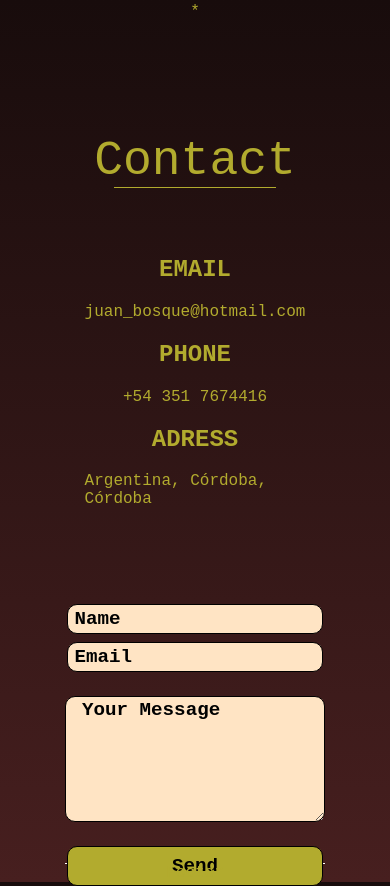
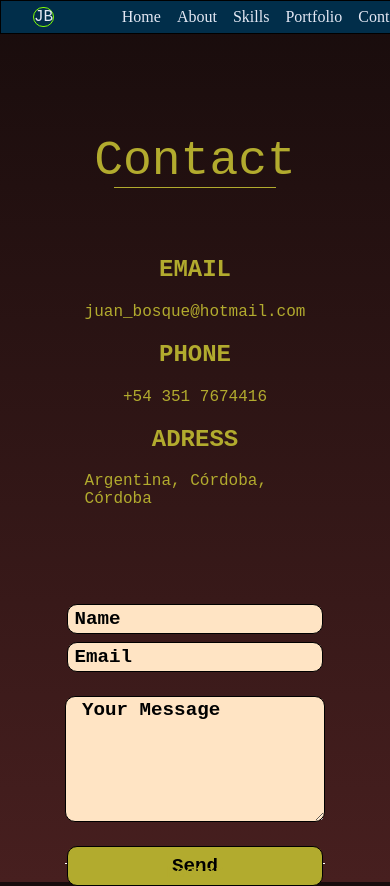
Before and after one commit to bosque-juan/portfolioreact, a React (Create React App) app: page / in a window 390 px wide. Built offline with nearby package versions, Linux system fonts and the light colour scheme.

Commit message:
navResposive

```diff
--- a/src/App.css
+++ b/src/App.css
@@ -28,6 +28,3 @@ html {
   scroll-behavior: smooth;
   background-color: #180c0c;
 }
-@media screen  and (max-width: 600px){
- /* body{ display: flex;} */
-}
--- a/src/presentational/Nav.jsx
+++ b/src/presentational/Nav.jsx
@@ -1,12 +1,9 @@
-
 import Style from "./Nav.module.css";
 
 export default function Nav() {
   return (
-    <div  className={Style.head}>
-      <div >
-        <main className={Style.logo}>JB</main>
-      </div>
+    <div className={Style.headNav}>
+      <div className={Style.logo}>JB</div>
       <div className={Style.links}>
         <span>
           <a href="#home">Home</a>
@@ -16,13 +13,13 @@ export default function Nav() {
         </span>
         <span>
           <a href="#skills">Skills</a>
-      </span>
+        </span>
         <span>
           <a href="#portfolio">Portfolio</a>
-       </span>
+        </span>
         <span>
           <a href="#contact">Contact</a>
-      </span>
+        </span>
       </div>
     </div>
   );
--- a/src/presentational/Nav.module.css
+++ b/src/presentational/Nav.module.css
@@ -1,44 +1,66 @@
-.head {
+.headNav {
   position: fixed;
   z-index: 1000;
   width: 100%;
   display: flex;
-  height: 2rem;
-  justify-content:space-around;
+  height: 4rem;
+  justify-content: flex-end;
   background-color: #012e4a;
-  padding: 1rem;
+  align-items: center;
   border: solid 1px black;
 }
 .logo {
-  position: relative;
-  left:1px;
-  display: flex;
-  justify-items: flex-start;
+  position: absolute;
+  left: 4rem;
+
   border: #82ff04 solid 1px;
   border-radius: 60px;
- align-items: center;
-  padding: .5rem;
+
+  padding: 0.5rem;
 
   color: #e4e8f4;
 }
 a {
   color: #e4e8f4;
-  font-size: 1rem;
+  font-size: 2rem;
   text-decoration: solid;
 }
 
 .links {
   display: flex;
   justify-content: space-between;
-  margin-right: 2rem;
-  align-items: center;
-  width: 45%;
+  margin-right: 8rem;
+
+  width: 65%;
 }
 
 @media screen and (max-width: 600px) {
+  .logo {
+    display: flex;
 
-  .head{
-    display: none;
-    width: 100%;
+    padding: 0px;
+    left:2rem;
+  }
+  .links{
+    margin-right: 3rem;
+    width: 80%;
+    justify-content: flex-start;
+    gap:1rem;
+  }
+  a{
+    font-size:1rem;
+    font-family: 'Times New Roman', Times, serif;
+  }
+  .headNav {
+    position: fixed;
+
+    z-index: 1000;
+    width: 100vh;
+    display: flex;
+    height: 2rem;
+
+    background-color: #012e4a;
+
+    border: solid 1px black;
   }
 }
```
